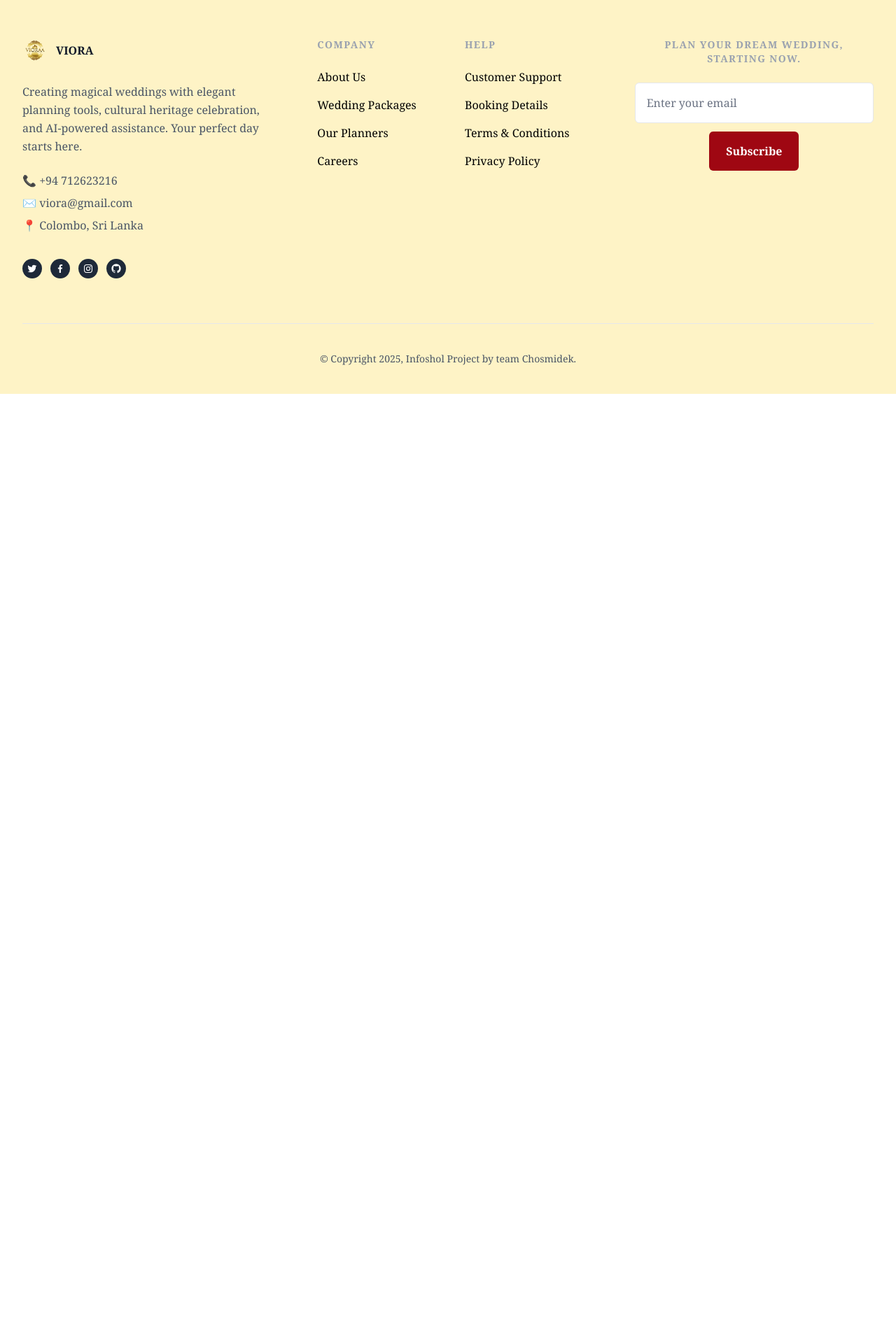
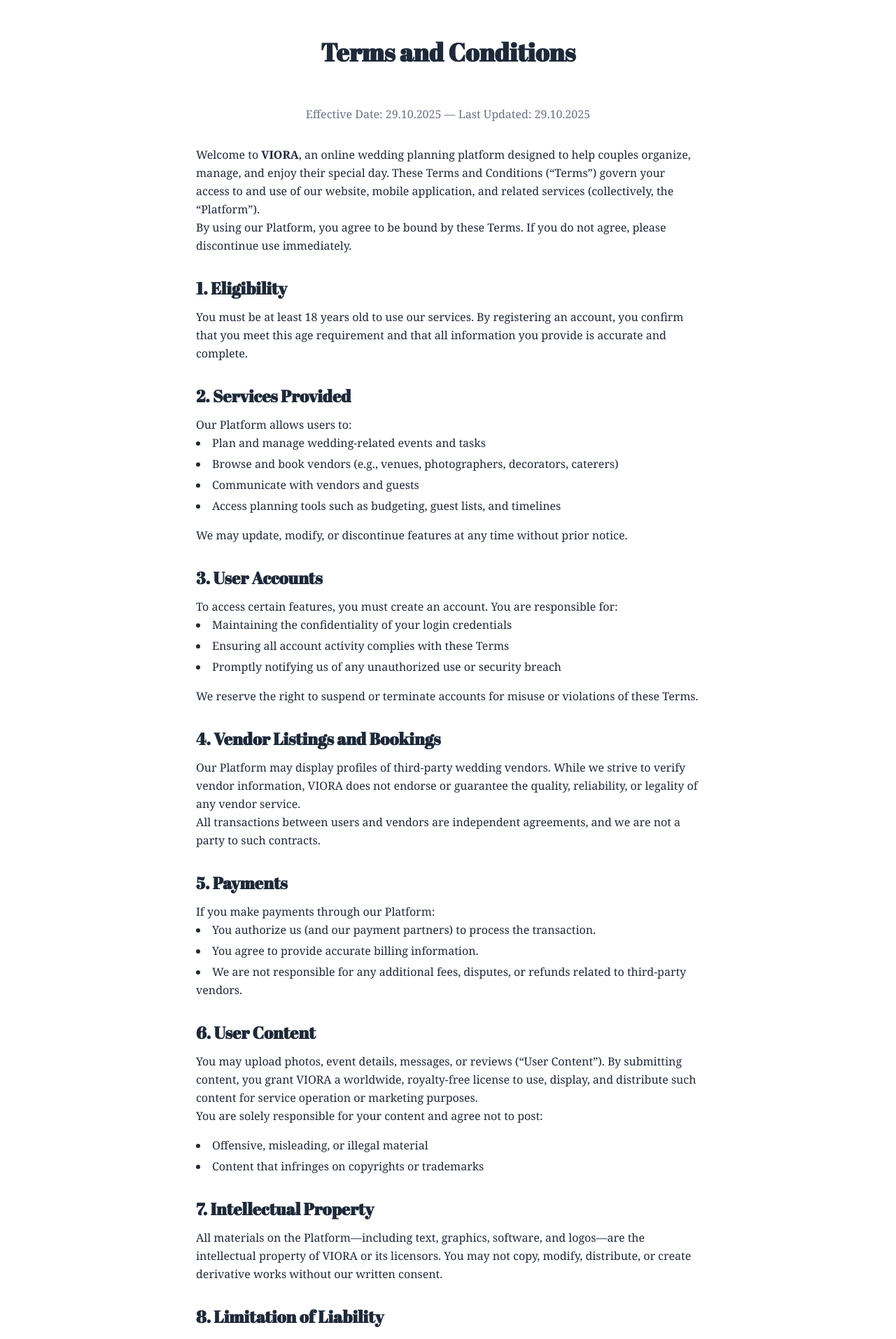
Before and after one commit to chaniru05/vite-viora, a React (Vite) app: page / in a window 1280 px wide. Shown: the part 880-2794 px from the top of the page at 70% size. Before the commit the page ends 1443 px from the top, so only its background shows below. Built offline with nearby package versions, Linux system fonts and the light colour scheme; a web font is replaced by a local one.

Commit message:
vendor sign up page done

```diff
--- a/src/Pages/VendorSignUpPage.jsx
+++ b/src/Pages/VendorSignUpPage.jsx
@@ -14,7 +14,7 @@
   </div>
 )
 
-const VendorSignUpPage = () => {
+const VendorInfo = () => {
   const [step, setStep] = useState(0)
 
   return (
@@ -115,8 +115,9 @@
                 <input id="agree" type="checkbox" className="h-5 w-5 mt-1" />
                 <label htmlFor="agree" className="text-sm text-gray-700">
                   I agree to the
-                  <a href="#Terms and Conditions" target="_blank" rel="noopener noreferrer" className="text-blue-700 underline">Terms & Conditions</a>
-                  and Vendor Policy.
+                  <a href="#terms" className="text-blue-700 underline">
+                    Terms and Conditions
+                  </a>  and Vendor Policy.
                 </label>
               </div>
 
@@ -132,4 +133,162 @@
   )
 }
 
-export default VendorSignUpPage
+
+// Terms and Conditions Component
+
+
+function TermsAndConditions() {
+  return (
+    <section className="max-w-3xl mx-auto px-6 py-12 text-gray-800 leading-relaxed">
+      <section id="terms" className="max-w-3xl mx-auto px-6 py-12">
+                    <h1 className="text-4xl font-bold text-center mb-2">Terms and Conditions</h1>
+                    {/* rest of your terms content */}
+                  </section>
+      <p className="text-center text-gray-500 mb-8">
+        Effective Date: 29.10.2025 — Last Updated: 29.10.2025
+      </p>
+
+      <p>
+        Welcome to <strong>VIORA</strong>, an online wedding planning platform
+        designed to help couples organize, manage, and enjoy their special day.
+        These Terms and Conditions (“Terms”) govern your access to and use of
+        our website, mobile application, and related services (collectively, the
+        “Platform”).
+      </p>
+
+      <p className="mb-6">
+        By using our Platform, you agree to be bound by these Terms. If you do
+        not agree, please discontinue use immediately.
+      </p>
+
+      {/* Section */}
+      <h2 className="text-2xl font-semibold mt-8 mb-3">1. Eligibility</h2>
+      <p className="mb-4">
+        You must be at least 18 years old to use our services. By registering an
+        account, you confirm that you meet this age requirement and that all
+        information you provide is accurate and complete.
+      </p>
+
+      <h2 className="text-2xl font-semibold mt-8 mb-3">2. Services Provided</h2>
+      <p>Our Platform allows users to:</p>
+      <ul className="list-disc list-inside space-y-1 mb-4">
+        <li>Plan and manage wedding-related events and tasks</li>
+        <li>Browse and book vendors (e.g., venues, photographers, decorators, caterers)</li>
+        <li>Communicate with vendors and guests</li>
+        <li>Access planning tools such as budgeting, guest lists, and timelines</li>
+      </ul>
+      <p>We may update, modify, or discontinue features at any time without prior notice.</p>
+
+      <h2 className="text-2xl font-semibold mt-8 mb-3">3. User Accounts</h2>
+      <p>To access certain features, you must create an account. You are responsible for:</p>
+      <ul className="list-disc list-inside space-y-1 mb-4">
+        <li>Maintaining the confidentiality of your login credentials</li>
+        <li>Ensuring all account activity complies with these Terms</li>
+        <li>Promptly notifying us of any unauthorized use or security breach</li>
+      </ul>
+      <p>We reserve the right to suspend or terminate accounts for misuse or violations of these Terms.</p>
+
+      <h2 className="text-2xl font-semibold mt-8 mb-3">4. Vendor Listings and Bookings</h2>
+      <p>
+        Our Platform may display profiles of third-party wedding vendors. While
+        we strive to verify vendor information, VIORA does not endorse or
+        guarantee the quality, reliability, or legality of any vendor service.
+      </p>
+      <p className="mb-4">
+        All transactions between users and vendors are independent agreements,
+        and we are not a party to such contracts.
+      </p>
+
+      <h2 className="text-2xl font-semibold mt-8 mb-3">5. Payments</h2>
+      <p>If you make payments through our Platform:</p>
+      <ul className="list-disc list-inside space-y-1 mb-4">
+        <li>You authorize us (and our payment partners) to process the transaction.</li>
+        <li>You agree to provide accurate billing information.</li>
+        <li>
+          We are not responsible for any additional fees, disputes, or refunds
+          related to third-party vendors.
+        </li>
+      </ul>
+
+      <h2 className="text-2xl font-semibold mt-8 mb-3">6. User Content</h2>
+      <p>
+        You may upload photos, event details, messages, or reviews (“User
+        Content”). By submitting content, you grant VIORA a worldwide,
+        royalty-free license to use, display, and distribute such content for
+        service operation or marketing purposes.
+      </p>
+      <p className="mb-4">You are solely responsible for your content and agree not to post:</p>
+      <ul className="list-disc list-inside space-y-1 mb-4">
+        <li>Offensive, misleading, or illegal material</li>
+        <li>Content that infringes on copyrights or trademarks</li>
+      </ul>
+
+      <h2 className="text-2xl font-semibold mt-8 mb-3">7. Intellectual Property</h2>
+      <p>
+        All materials on the Platform—including text, graphics, software, and
+        logos—are the intellectual property of VIORA or its licensors. You may
+        not copy, modify, distribute, or create derivative works without our
+        written consent.
+      </p>
+
+      <h2 className="text-2xl font-semibold mt-8 mb-3">8. Limitation of Liability</h2>
+      <ul className="list-disc list-inside space-y-1 mb-4">
+        <li>Any indirect, incidental, or consequential damages</li>
+        <li>Any errors, service interruptions, or unauthorized access</li>
+        <li>Vendor-related issues or disputes</li>
+      </ul>
+      <p>Your use of the Platform is at your own risk.</p>
+
+      <h2 className="text-2xl font-semibold mt-8 mb-3">9. Privacy</h2>
+      <p>
+        Your personal data is collected and processed in accordance with our
+        Privacy Policy. By using our Platform, you consent to such data
+        processing practices.
+      </p>
+
+      <h2 className="text-2xl font-semibold mt-8 mb-3">10. Termination</h2>
+      <p>We may suspend or terminate your account at any time for:</p>
+      <ul className="list-disc list-inside space-y-1 mb-4">
+        <li>Violation of these Terms</li>
+        <li>Fraudulent or abusive activity</li>
+        <li>Legal or operational reasons</li>
+      </ul>
+
+      <h2 className="text-2xl font-semibold mt-8 mb-3">11. Modifications to Terms</h2>
+      <p>
+        We may update these Terms periodically. The latest version will always
+        be posted on our Platform. Continued use after updates means you accept
+        the revised Terms.
+      </p>
+
+      <h2 className="text-2xl font-semibold mt-8 mb-3">12. Governing Law</h2>
+      <p>
+        These Terms shall be governed by and interpreted according to the laws
+        of [Insert Country/State], without regard to its conflict of law
+        provisions.
+      </p>
+
+      <h2 className="text-2xl font-semibold mt-8 mb-3">13. Contact Us</h2>
+      <ul className="list-none space-y-1 mb-8">
+        <li>✉️ chosmidek.vioraa@gmail.com</li>
+        <li>📞 +94 712623216</li>
+        <li>🌐 https://www.vioraa.lk</li>
+      </ul>
+
+      <p className="text-sm text-gray-500 mt-6">
+        Effective Date and Last Updated dates may be revised when we change
+        these Terms. Please check this page periodically for updates.
+      </p>
+    </section>
+  );
+}
+
+// Main Home Component
+export default function VendorSignUpPage() {
+  return (
+    <div>
+      <VendorInfo />
+      <TermsAndConditions />
+    </div>
+  );
+}
```
